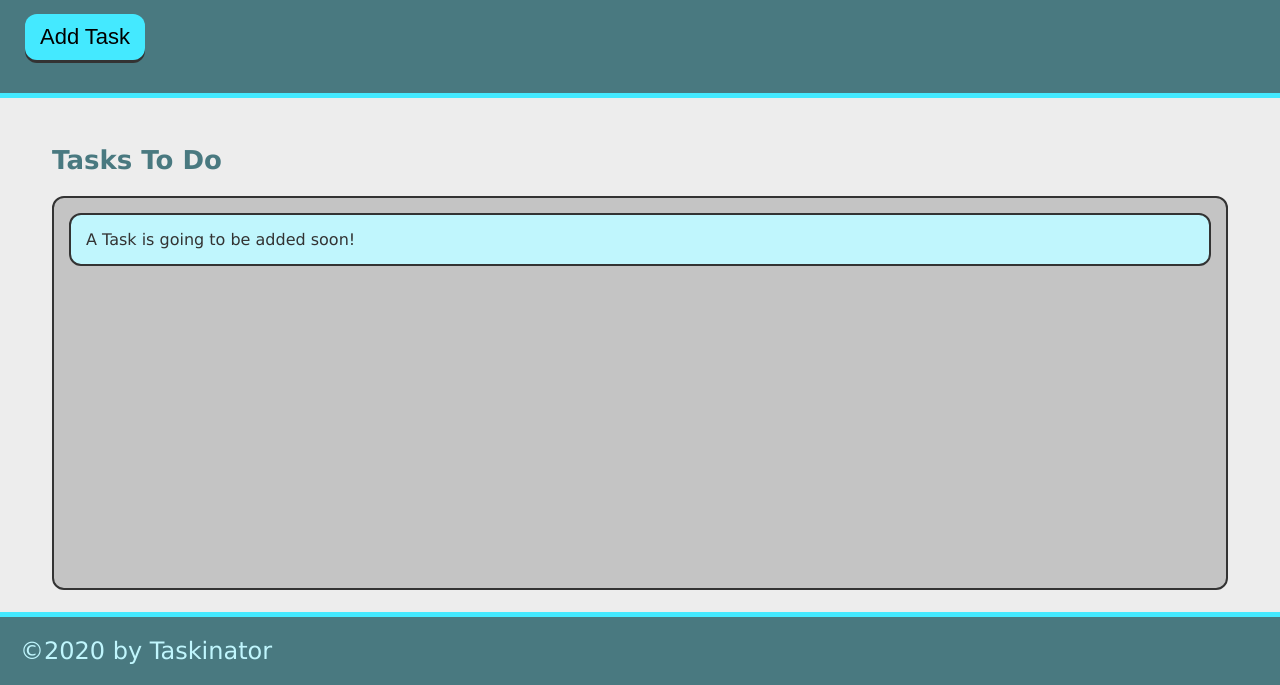
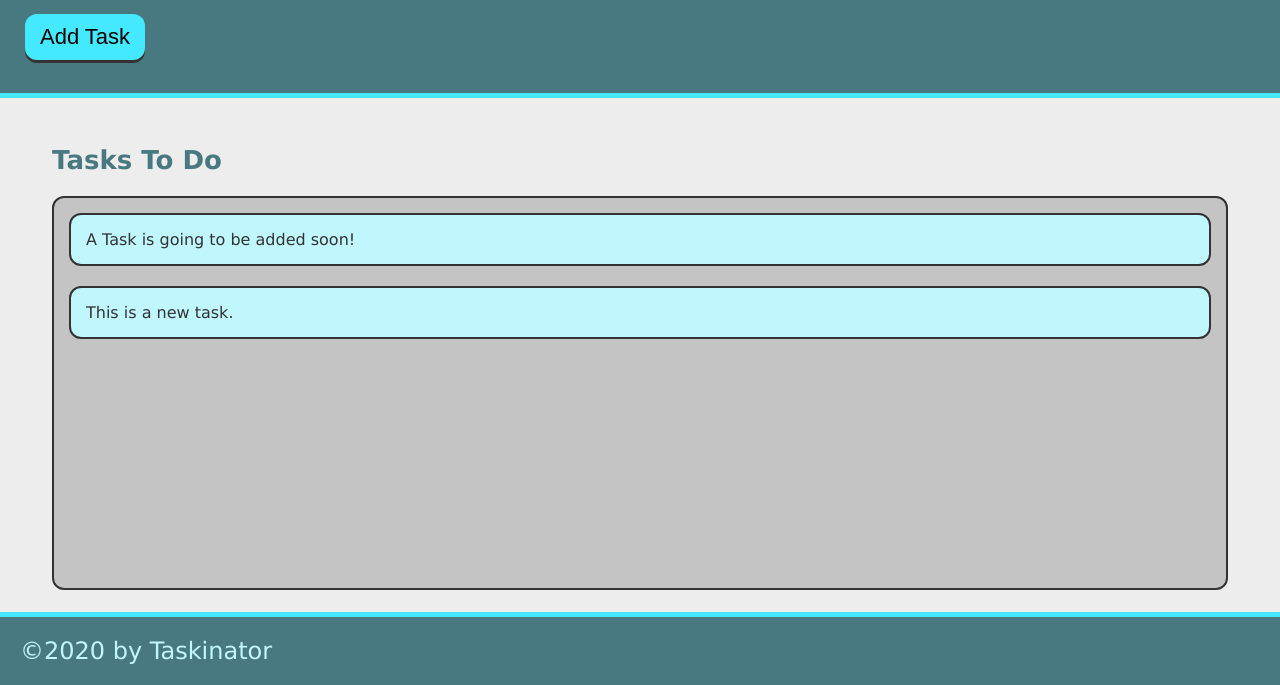
Before and after one commit to Tianajohn98/Taskinator-project, a plain HTML site: page index.html in a window 1280 px wide. Both pictures are taken after a click on the button "Add Task". Shown: the part 115-800 px from the top of the page. Drawn offline with Linux system fonts and the light colour scheme.

Commit message:
add ability to add task

```diff
--- a/assets/js/script.js
+++ b/assets/js/script.js
@@ -1,2 +1,15 @@
 var buttonEl = document.querySelector("#save-task");
-console.log(buttonEl);
+var tasksToDoEl = document.querySelector("#tasks-to-do");
+
+
+
+var createTaskHandler = function() {
+    var listItemEl = document.createElement("li");
+    listItemEl.className = "task-item";
+    listItemEl.textContent = "This is a new task.";
+    tasksToDoEl.appendChild(listItemEl);
+
+    };
+
+
+buttonEl.addEventListener("click", createTaskHandler);
--- a/index.html
+++ b/index.html
@@ -18,7 +18,7 @@
     <main class="page-content">
      <section class="task-list-wrapper">
 <h2 class="list-title">Tasks To Do</h2>
-<ul class="task-list">
+<ul class="task-list" id="tasks-to-do">
 <li class="task-item">A Task is going to be added soon!</li>
 </ul>
      </section>
```
